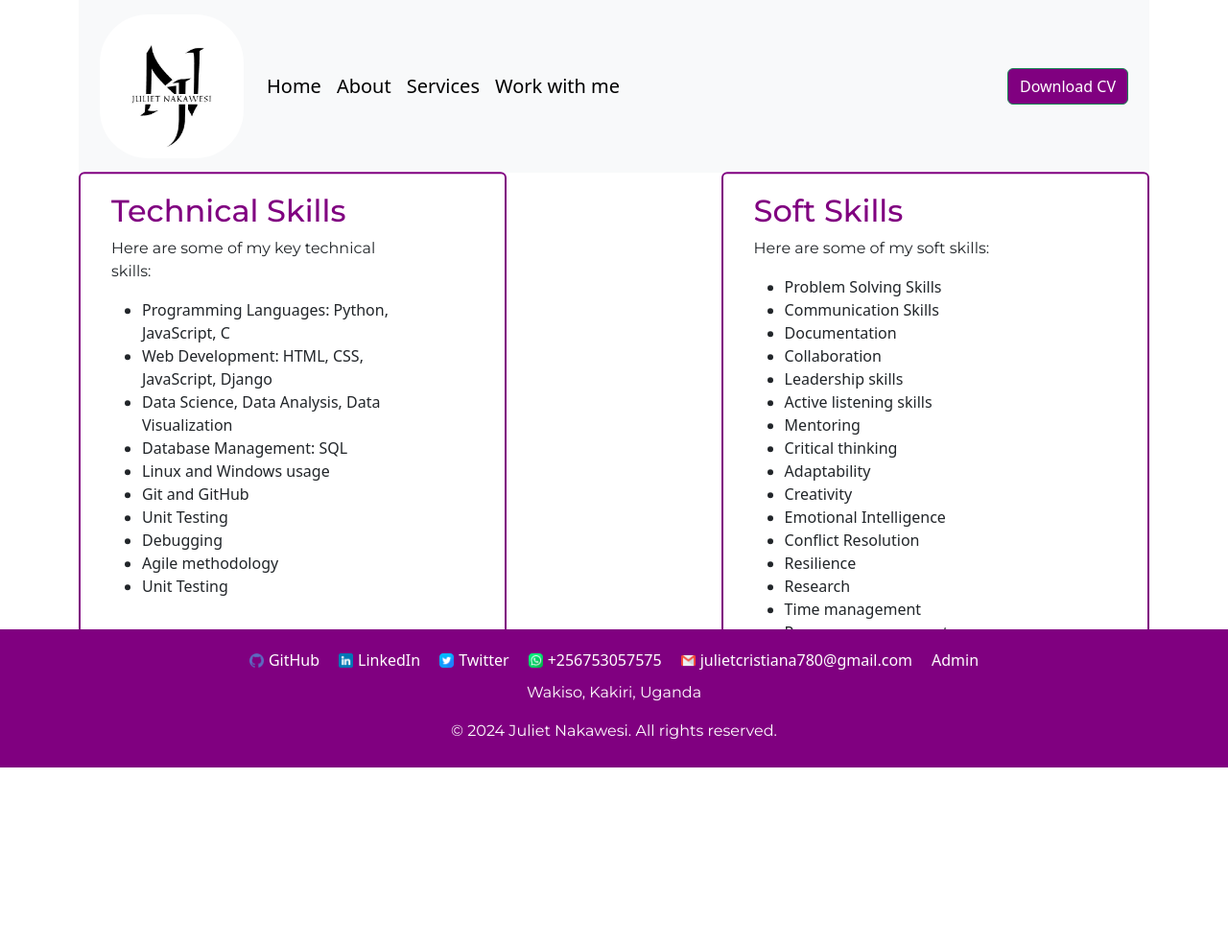
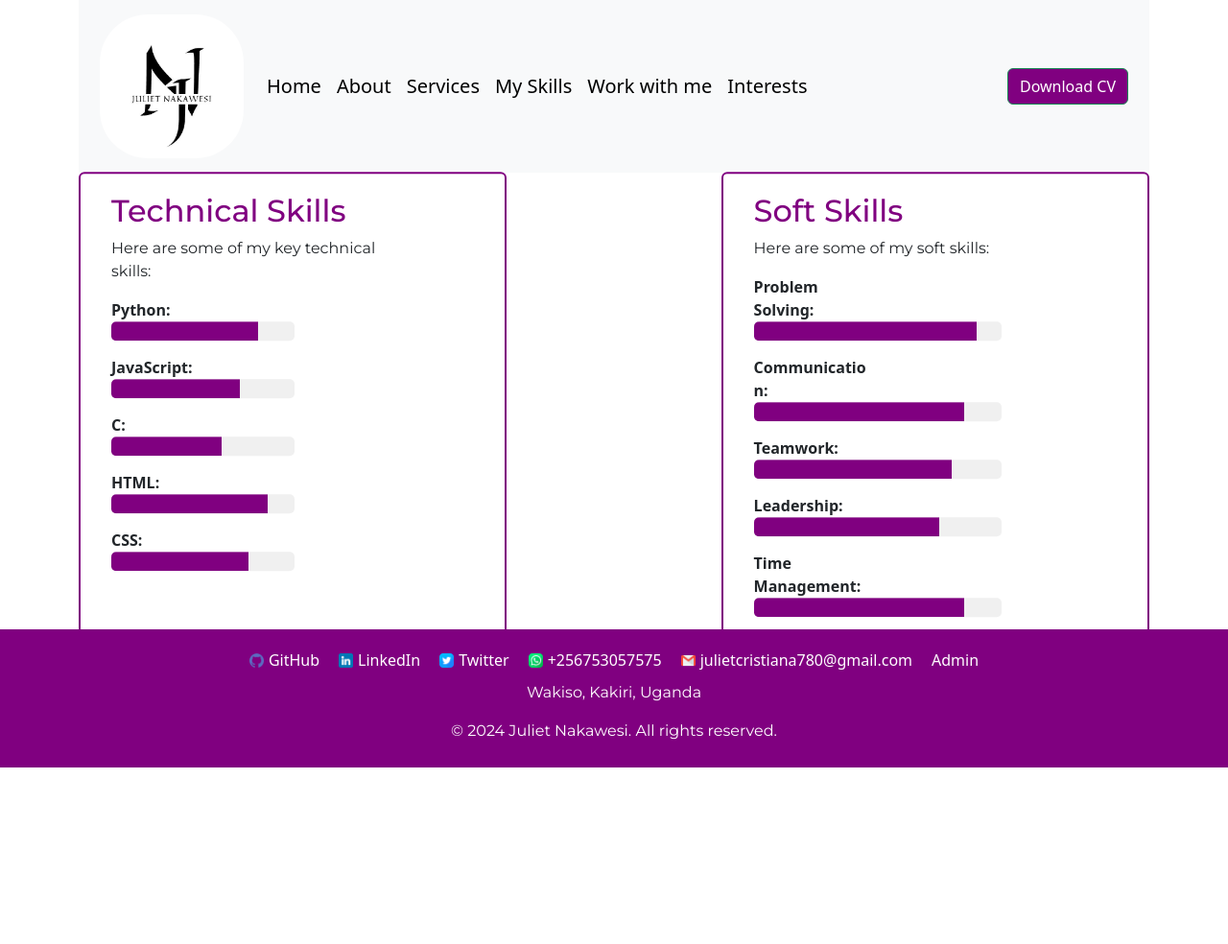
Before and after one commit to juliesuarez/julietnakawesi_portifolio, a Django app: template julie/templates/skills.html in a window 1280 px wide. Shown: the whole page at 96% size. Before the commit the page ends 800 px from the top, so only its background shows below. Run offline with Django 3.2, Linux system fonts and the light colour scheme; the template is opened without the code that fills it, so the values that code supplies are empty.

Commit message:
interests page

```diff
--- a/julie/templates/base.html
+++ b/julie/templates/base.html
@@ -35,9 +35,15 @@
                     <li class="nav-item">
                         <a class="nav-link" style="color:black;" href="{% url 'innovation' %}">Services</a>
                     </li>
+                    <li class="nav-item">
+                        <a class="nav-link" style="color:black;" href="{% url 'skills' %}">My Skills</a>
+                    </li>
 
                     <li class="nav-item">
                         <a class="nav-link" style="color:black;" href="{% url 'contact' %}">Work with me</a>
+                    </li>
+                    <li class="nav-item">
+                        <a class="nav-link" style="color:black;" href="{% url 'interest' %}">Interests</a>
                     </li>
                 </ul>
                 <a class="btn btn-success" href="{% static 'document/Nakawesi.pdf' %}" style="background-color: purple;">Download CV</a>
--- a/julie/templates/skills.html
+++ b/julie/templates/skills.html
@@ -27,6 +27,37 @@
             transform: translateY(-10px);
         }
     }
+
+    .skill-list {
+        list-style: none; /* Remove default list styles */
+        padding-left: 0; /* Remove default left padding */
+    }
+
+    .skill-item {
+        margin-bottom: 10px; /* Add space between skill items */
+    }
+
+    .skill-item span {
+        display: inline-block;
+        width: 120px; /* Adjust width as needed */
+        font-weight: bold;
+    }
+
+    .skill-progress {
+        display: inline-block;
+        width: calc(100% - 120px); /* Adjust width to fill remaining space */
+        background-color: #f0f0f0; /* Light gray background */
+        border-radius: 5px; /* Rounded corners */
+        height: 20px; /* Height of the progress bar */
+        margin: 0; /* Remove default margin */
+        padding: 0; /* Remove default padding */
+        overflow: hidden; /* Hide overflow */
+    }
+
+    .skill-progress-bar {
+        background-color: purple; /* Color of the progress bar */
+        height: 100%; /* Height of the progress bar */
+    }
 </style>
 
 <div class="card-container">
@@ -37,17 +68,37 @@
                     <div class="col-md-10">
                         <h2 style="color:purple;">Technical Skills</h2>
                         <p>Here are some of my key technical skills:</p>
-                        <ul>
-                            <li>Programming Languages: Python, JavaScript, C</li>
-                            <li>Web Development: HTML, CSS, JavaScript, Django</li>
-                            <li>Data Science, Data Analysis, Data Visualization</li>
-                            <li>Database Management: SQL</li>
-                            <li>Linux and Windows usage</li>
-                            <li>Git and GitHub</li>
-                            <li>Unit Testing</li>
-                            <li>Debugging</li>
-                            <li>Agile methodology</li>
-                            <li>Unit Testing</li>
+                        <ul class="skill-list">
+                            <li class="skill-item">
+                                <span>Python:</span>
+                                <div class="skill-progress">
+                                    <div class="skill-progress-bar" style="width: 80%;"></div>
+                                </div>
+                            </li>
+                            <li class="skill-item">
+                                <span>JavaScript:</span>
+                                <div class="skill-progress">
+                                    <div class="skill-progress-bar" style="width: 70%;"></div>
+                                </div>
+                            </li>
+                            <li class="skill-item">
+                                <span>C:</span>
+                                <div class="skill-progress">
+                                    <div class="skill-progress-bar" style="width: 60%;"></div>
+                                </div>
+                            </li>
+                            <li class="skill-item">
+                                <span>HTML:</span>
+                                <div class="skill-progress">
+                                    <div class="skill-progress-bar" style="width: 85%;"></div>
+                                </div>
+                            </li>
+                            <li class="skill-item">
+                                <span>CSS:</span>
+                                <div class="skill-progress">
+                                    <div class="skill-progress-bar" style="width: 75%;"></div>
+                                </div>
+                            </li>
                         </ul>
                     </div>
                 </div>
@@ -59,27 +110,46 @@
         <section id="skills" class="skills-section">
             <div class="container">
                 <div class="row">
-                    <div class="col-md-10">
+                    <div class="col-md-12">
                         <h2 style="color:purple;">Soft Skills</h2>
                         <p>Here are some of my soft skills:</p>
-                        <ul>
-                            <li>Problem Solving Skills</li>
-                            <li>Communication Skills</li>
-                            <li>Documentation</li>
-                            <li>Collaboration</li>
-                            <li>Leadership skills</li>
-                            <li>Active listening skills</li>
-                            <li>Mentoring</li>
-                            <li>Critical thinking</li>
-                            <li>Adaptability</li>
-                            <li>Creativity</li>
-                            <li>Emotional Intelligence</li>
-                            <li>Conflict Resolution</li>
-                            <li>Resilience</li>
-                            <li>Research</li>
-                            <li>Time management</li>
-                            <li>Pressure management</li>
-                            <li>Languages</li>
+                        <ul class="skill-list">
+                            <li class="skill-item">
+                                <span>Problem Solving:</span>
+                                <div class="skill-progress">
+                                    <div class="skill-progress-bar" style="width: 90%;"></div>
+                                </div>
+                            </li>
+                            <li class="skill-item">
+                                <span>Communication:</span>
+                                <div class="skill-progress">
+                                    <div class="skill-progress-bar" style="width: 85%;"></div>
+                                </div>
+                            </li>
+                            <li class="skill-item">
+                                <span>Teamwork:</span>
+                                <div class="skill-progress">
+                                    <div class="skill-progress-bar" style="width: 80%;"></div>
+                                </div>
+                            </li>
+                            <li class="skill-item">
+                                <span>Leadership:</span>
+                                <div class="skill-progress">
+                                    <div class="skill-progress-bar" style="width: 75%;"></div>
+                                </div>
+                            </li>
+                            <li class="skill-item">
+                                <span>Time Management:</span>
+                                <div class="skill-progress">
+                                    <div class="skill-progress-bar" style="width: 85%;"></div>
+                                </div>
+                            </li>
+                            <li class="skill-item">
+                                <span>Pressure Management:</span>
+                                <div class="skill-progress">
+                                    <div class="skill-progress-bar" style="width: 85%;"></div>
+                                </div>
+                            </li>
                         </ul>
                     </div>
                 </div>
--- a/julie/urls.py
+++ b/julie/urls.py
@@ -1,6 +1,6 @@
 from django.urls import path
 
-from .views import index,about,skills,innovation,mentorship,contact,thank_you
+from .views import index,about,skills,innovation,mentorship,contact,thank_you,interest
 
 urlpatterns = [
     path("", index, name="home"),
@@ -10,4 +10,5 @@ urlpatterns = [
     path("mentorship/", mentorship, name="mentorship"),
     path("contact/", contact, name="contact"),
     path("thank_you/", thank_you, name="thank_you"),
+    path("interest/", interest, name="interest"),
 ]
--- a/julie/views.py
+++ b/julie/views.py
@@ -38,6 +38,9 @@ def contact(request):
 def thank_you(request):
     return render(request, 'message.html')
 
+def interest(request):
+    return render(request, 'interest.html')
+
 def my_view(request):
     admin_url = reverse('admin:index')
     return redirect(admin_url)
```
Also changed, not shown: julie/templates/interest.html (added, +64 -0 lines), julie/static/images/animal.jpg (added), julie/static/images/innovation.jpg (added), julie/static/images/ismail2.jpeg (added), julie/static/images/travel.jpg (added).
